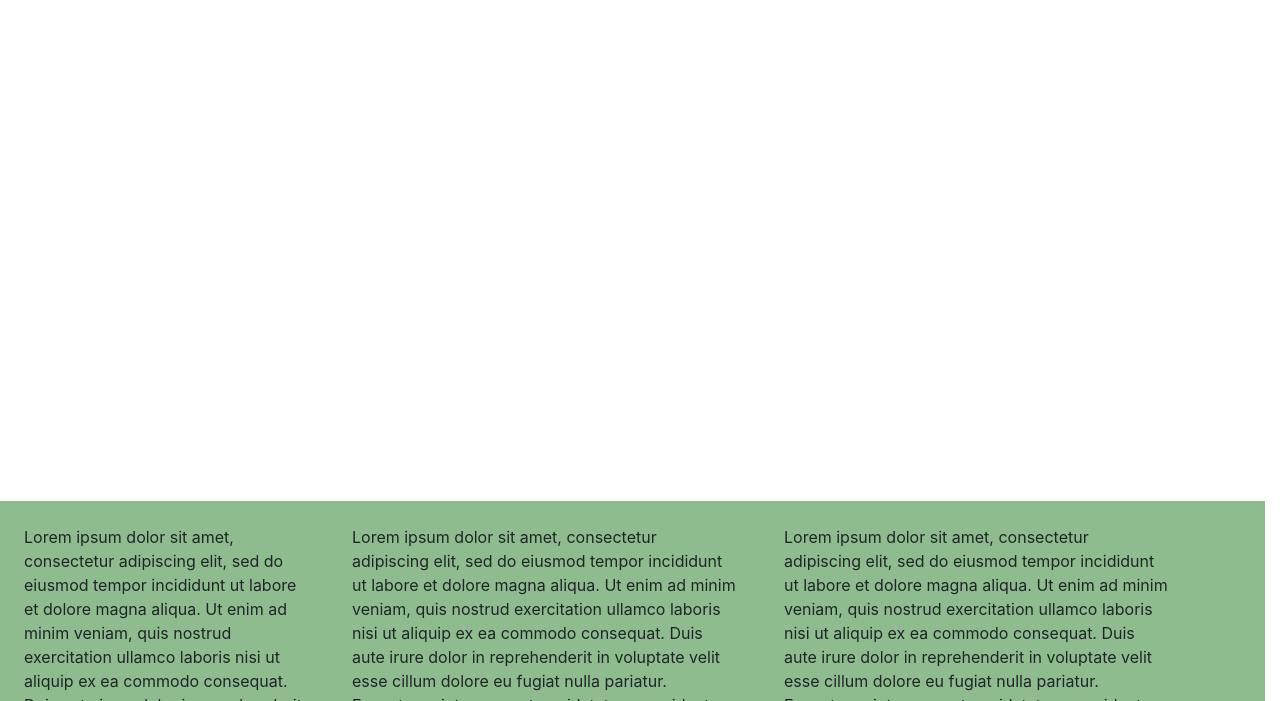
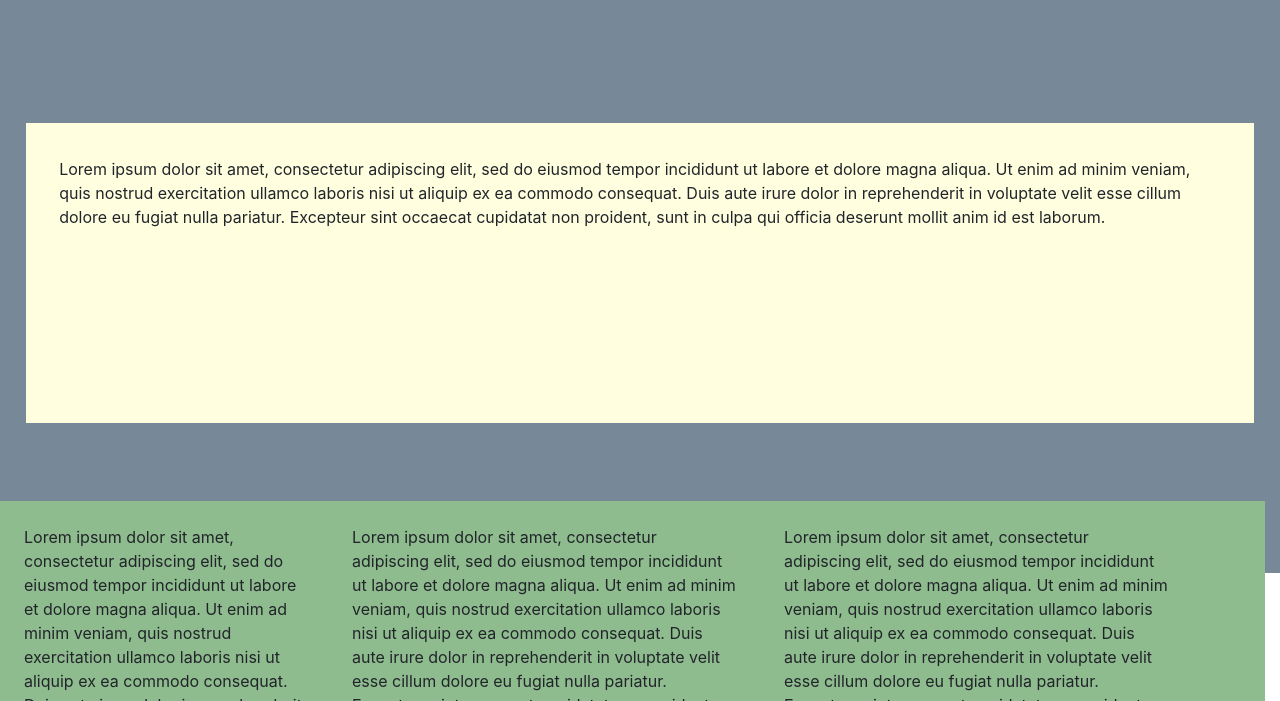
Before and after one commit to m-khezri/AFRS, a website: page index.html in a window 1280 px wide. Shown: the part 99-800 px from the top of the page. Drawn offline with nearby package versions, Linux system fonts and the light colour scheme.

Commit message:
fixed search dics

```diff
--- a/index.html
+++ b/index.html
@@ -16,7 +16,7 @@
 
 <body>
   <article>
-    <header>
+    <header class="container">
       <nav class="navbar navbar-expand-md navbar-light">
         <!-- Brand -->
         <a class="navbar-brand pl-5" href="#">
@@ -49,8 +49,19 @@
     </header>
 
     <main id="searching">
-      <div>
-        <p>I'm search bar</p>
+      <div class="search-container">
+        <div class="search-box">
+          <p class="m-2">
+            Lorem ipsum dolor sit amet, consectetur adipiscing elit, sed do eiusmod tempor incididunt ut labore et
+            dolore
+            magna aliqua. Ut enim ad minim veniam, quis nostrud exercitation ullamco laboris nisi ut aliquip ex ea
+            commodo
+            consequat. Duis aute irure dolor in reprehenderit in voluptate velit esse cillum dolore eu fugiat nulla
+            pariatur.
+            Excepteur sint occaecat cupidatat non proident, sunt in culpa qui officia deserunt mollit anim id est
+            laborum.
+          </p>
+        </div>
       </div>
     </main>
 
--- a/style.css
+++ b/style.css
@@ -5,16 +5,26 @@
   /* border: 1px dotted green; */
 }
 
-html, body {
-  width: 100%;
-  height: 100%;
+html{
+font-family: Arial, Helvetica, sans-serif;
 }
 
-article {
-  min-height: 100%;
-  display: grid;
-  grid-template-rows: auto 1fr auto;
-  grid-template-columns: 100%;
+.search-container{
+  display: flex;
+  justify-content: center;
+  align-items: center;
+  background-color: lightslategray;
+  height: 600px;
+  width: 100%;
+}
+
+.search-box{
+margin: 0 50%;
+  height: 300px;
+
+  background-color: lightyellow;
+  padding: 2%;
+  margin: 2%;
 }
 
 footer{
```
